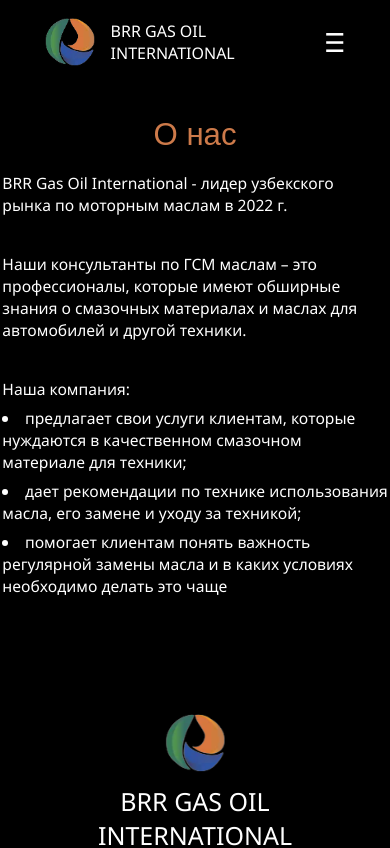
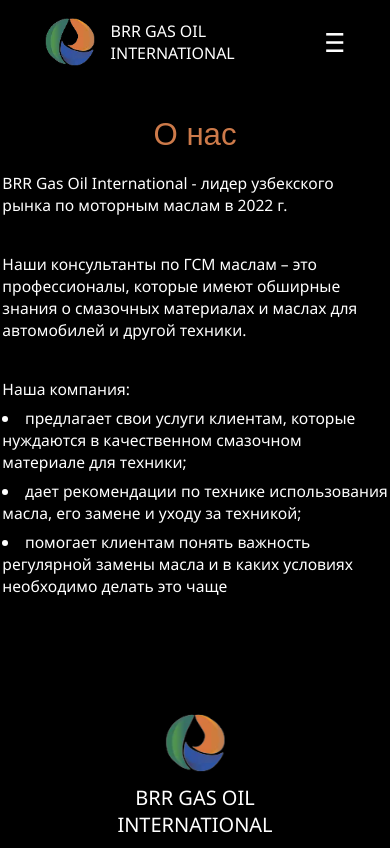
Before and after one commit to JahongirFox/BRR-GAS-OIL-INTERNATIONAL, a React (Vite) app: page /aboutus in a window 390 px wide. Shown: the top 848 px of the page. Built offline with nearby package versions, Linux system fonts and the light colour scheme.

Commit message:
Footer bags fixed

```diff
--- a/src/Components/Footer/Footer.css
+++ b/src/Components/Footer/Footer.css
@@ -157,4 +157,7 @@
     .Footer-Call-images{
         width: 170px;
     }
+    .Center-text-footer>p{
+        font-size: 20px;
+    }
 }
```
